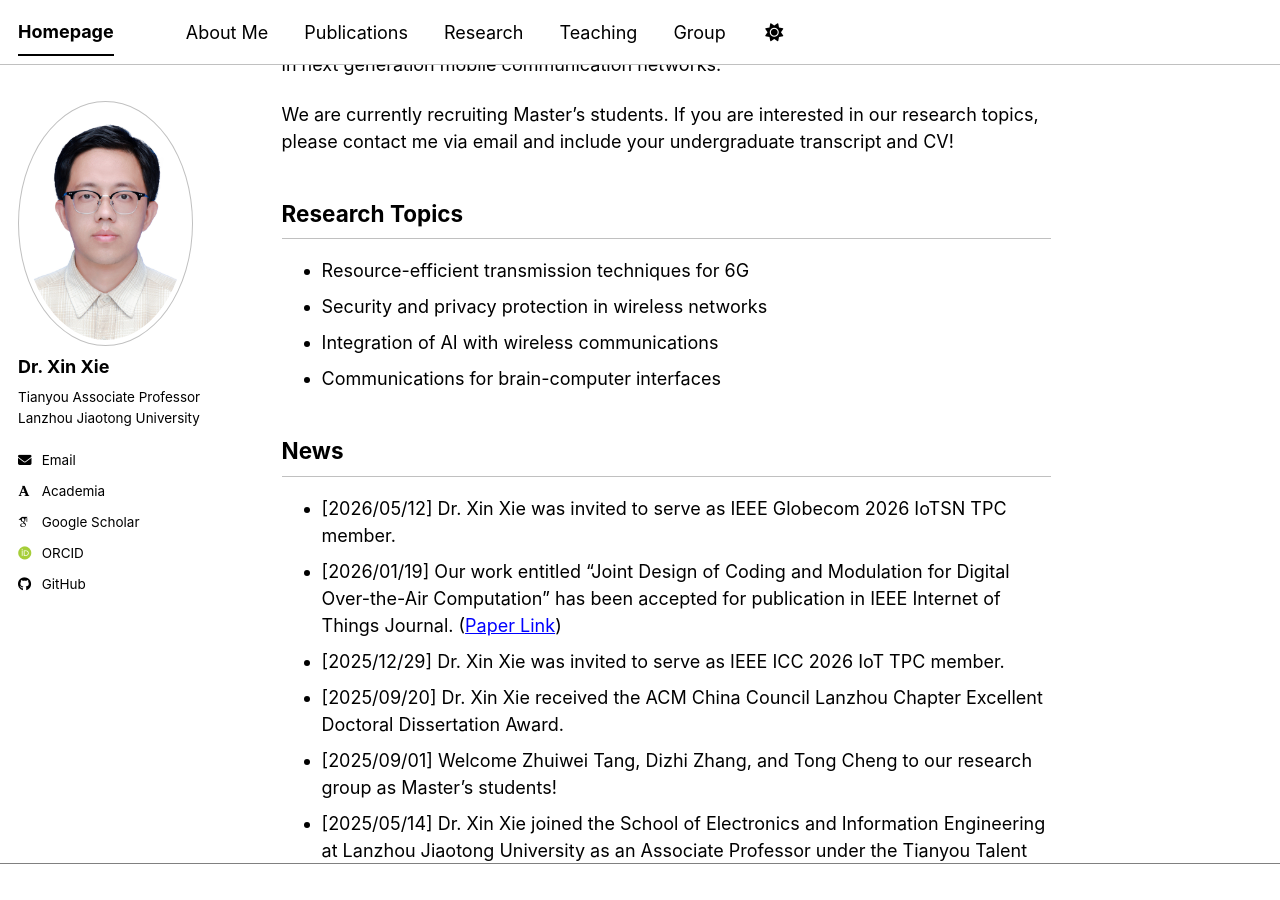
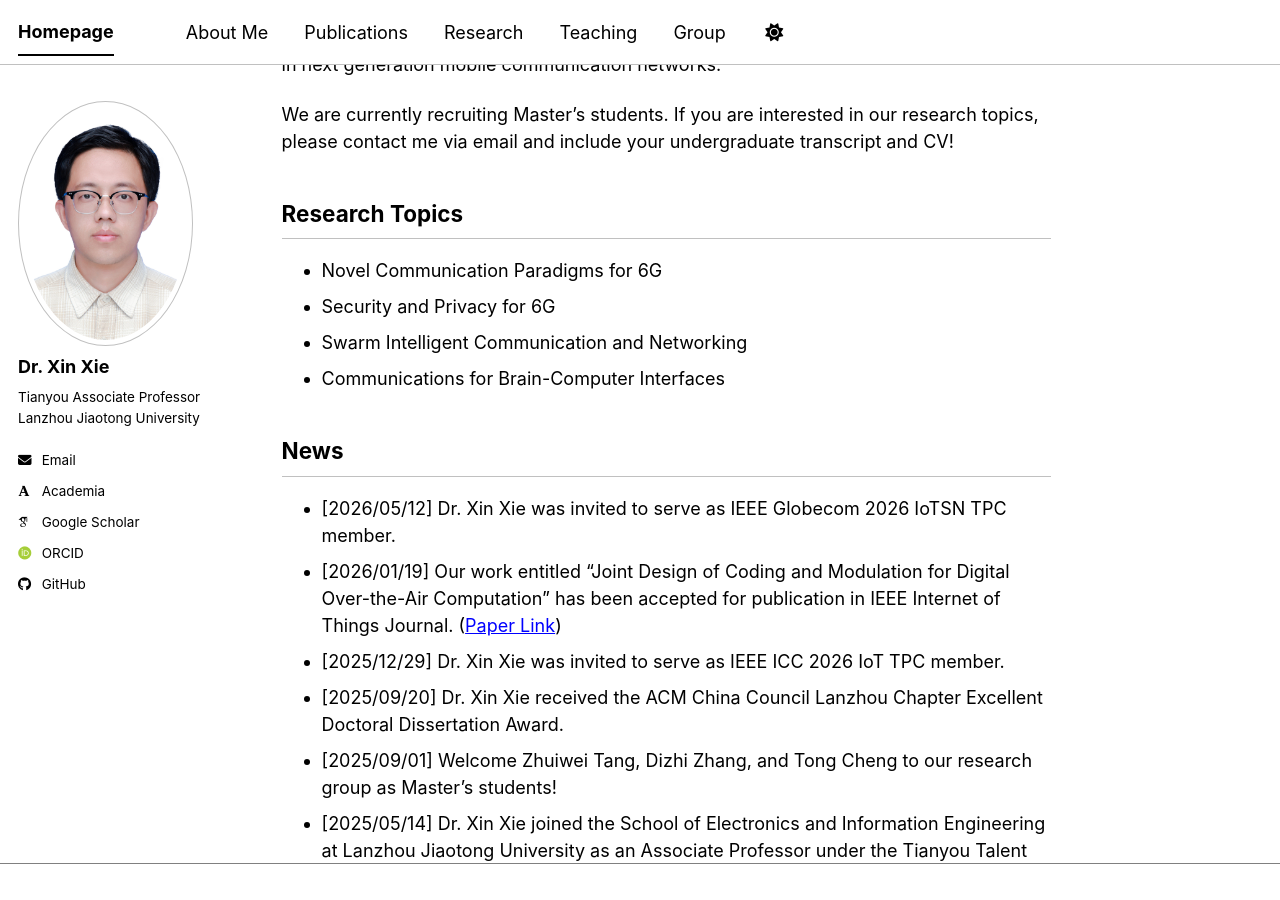
Before and after one commit to xiexin312/xiexin312.github.io, a Jekyll site: the page built from _pages/about.md, in a window 1280 px wide and 900 px high, scrolled down 377 px. Built offline with Jekyll 4.4.1, drawn with Linux system fonts in a browser that asks for light colours; some web fonts are replaced; a script bundle is joined from its source files by our own code; library files that are not in the unit come from our copies.

Commit message:
修改一些东西

```diff
--- a/_pages/about.md
+++ b/_pages/about.md
@@ -15,13 +15,13 @@ Email: xiexin@mail.lzjtu.cn
 ## Welcome to join My Group!
 We are the **Ubiquitous Connectivity and Intelligent Computing Group (UC&IC Group)**, focusing on efficient communications for massive-scale devices and intelligent computing in next generation mobile communication networks.
 
-We are currently recruiting Master’s students. If you are interested in our research topics, please contact me via email and include your undergraduate transcript and CV!
+We are currently recruiting Master's students. If you are interested in our research topics, please contact me via email and include your undergraduate transcript and CV!
 
 ## Research Topics
-* Resource-efficient transmission techniques for 6G
-* Security and privacy protection in wireless networks
-* Integration of AI with wireless communications
-* Communications for brain-computer interfaces
+* Novel Communication Paradigms for 6G
+* Security and Privacy for 6G
+* Swarm Intelligent Communication and Networking
+* Communications for Brain-Computer Interfaces
 
 ## News
 * [2026/05/12] Dr. Xin Xie was invited to serve as IEEE Globecom 2026 IoTSN TPC member.
```
Also changed, not shown: _pages/AboutMe.md (+4 -3 lines), _pages/Research.md (+2 -1 lines).
